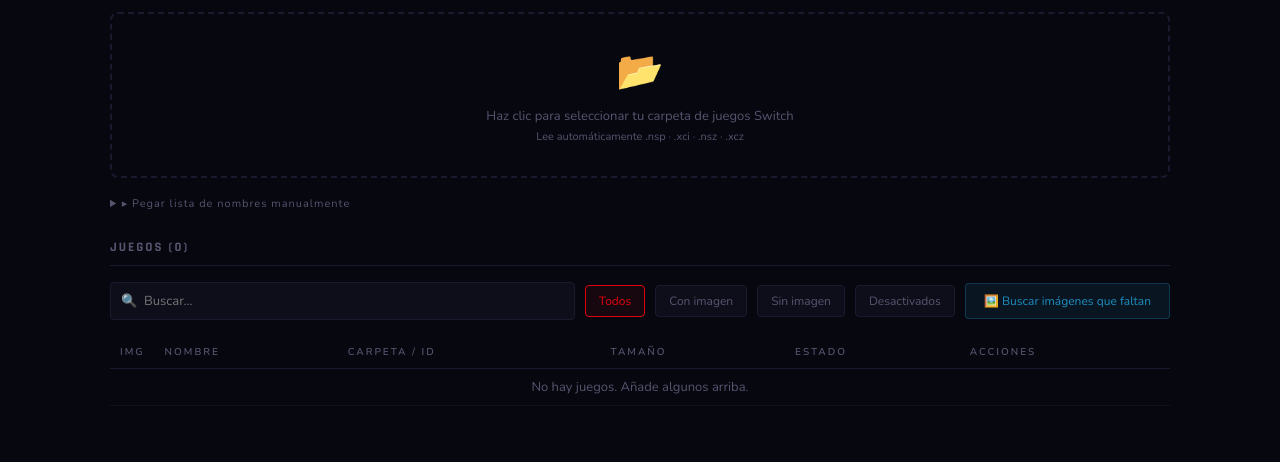
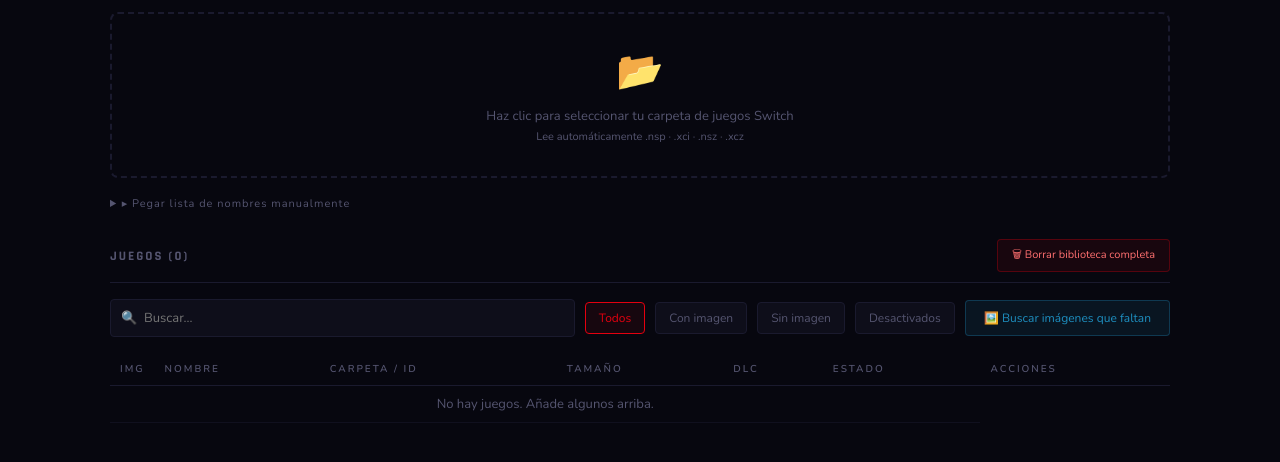
Before and after one commit to jagovillora/switchapp, a Flask app: page /admin/juegos in a window 1280 px wide. Shown: the part 318-780 px from the top of the page. Run offline with Flask 3, Linux system fonts and the light colour scheme; the visitor is signed in with stand-in values (Sample User, id 1); data that the repository does not hold is empty.

Commit message:
feat: borrar biblioteca + DLC count por juego
- Botón "Borrar biblioteca completa" con confirmación en admin/juegos
- Columna DLC en la tabla de juegos
- Selector de carpeta: clasifica archivos por Title ID (base/DLC/update)
- Empareja DLCs con su juego base por prefijo de Title ID (13 hex chars)
- Muestra DLC count en la preview antes de importar
- Envía dlc_counts como JSON al backend y lo guarda en la BD

Co-Authored-By: Claude Sonnet 4.6 <noreply@anthropic.com>

```diff
--- a/app.py
+++ b/app.py
@@ -61,6 +61,7 @@ def init_db():
                 size_mb         INTEGER DEFAULT 0,
                 image_url       TEXT DEFAULT '',
                 active          INTEGER DEFAULT 1,
+                dlc_count       INTEGER DEFAULT 0,
                 created_at      TEXT DEFAULT (datetime('now'))
             );
             CREATE TABLE IF NOT EXISTS selections (
@@ -450,19 +451,34 @@ def admin_add_game():
 @admin_required
 def admin_bulk_add():
     raw   = request.form.get('bulk_names','')
+    try:
+        dlc_map = json.loads(request.form.get('dlc_counts','{}'))
+    except Exception:
+        dlc_map = {}
     lines = [l.strip() for l in raw.splitlines() if l.strip()]
     added = skipped = 0
     for line in lines:
         display = clean_name_for_search(line) or line
         img = fetch_sgdb_image(display)
+        dlc_count = int(dlc_map.get(line, 0))
         try:
             with get_db() as db:
-                db.execute("""INSERT INTO games (name, display_name, size_mb, image_url)
-                    VALUES (?,?,0,?)""", (line, display, img))
+                db.execute("""INSERT INTO games (name, display_name, size_mb, image_url, dlc_count)
+                    VALUES (?,?,0,?,?)""", (line, display, img, dlc_count))
                 db.commit()
             added += 1
         except: skipped += 1
     flash(f'{added} juegos añadidos, {skipped} ya existían', 'success')
+    return redirect(url_for('admin_games'))
+
+@app.route('/admin/juegos/drop_all', methods=['POST'])
+@admin_required
+def admin_drop_all_games():
+    with get_db() as db:
+        db.execute("DELETE FROM selections")
+        db.execute("DELETE FROM games")
+        db.commit()
+    flash('Biblioteca borrada completamente', 'success')
     return redirect(url_for('admin_games'))
 
 @app.route('/admin/juegos/toggle/<int:gid>', methods=['POST'])
--- a/templates/admin_games.html
+++ b/templates/admin_games.html
@@ -186,6 +186,7 @@ body{background:var(--bg);color:var(--text);font-family:'Nunito',sans-serif;min-
       <div class="file-list" id="fileList"></div>
       <form method="POST" action="/admin/juegos/bulk" id="folderForm">
         <textarea name="bulk_names" id="bulkNames" style="display:none"></textarea>
+        <input type="hidden" name="dlc_counts" id="dlcCounts" value="{}">
         <div style="display:flex;gap:10px">
           <button type="submit" class="btn btn-red">IMPORTAR JUEGOS →</button>
           <button type="button" class="btn btn-ghost" onclick="resetFolder()">Cancelar</button>
@@ -216,6 +217,12 @@ body{background:var(--bg);color:var(--text);font-family:'Nunito',sans-serif;min-
   <div class="sec">
     <div class="sec-h">
       <h3>Juegos ({{ games|length }})</h3>
+      <form method="POST" action="/admin/juegos/drop_all"
+            onsubmit="return confirm('⚠️ ¿Borrar TODOS los juegos? Esto también eliminará las selecciones de los clientes. No se puede deshacer.')">
+        <button type="submit" class="btn btn-danger" style="font-size:11px;padding:6px 14px">
+          🗑 Borrar biblioteca completa
+        </button>
+      </form>
     </div>
     <div class="filters">
       <div class="srch">
@@ -237,6 +244,7 @@ body{background:var(--bg);color:var(--text);font-family:'Nunito',sans-serif;min-
         <th>Nombre</th>
         <th>Carpeta / ID</th>
         <th>Tamaño</th>
+        <th>DLC</th>
         <th>Estado</th>
         <th>Acciones</th>
       </tr></thead>
@@ -268,6 +276,13 @@ body{background:var(--bg);color:var(--text);font-family:'Nunito',sans-serif;min-
             {% if g.size_mb>=1024 %}{{ (g.size_mb/1024)|round(1) }} GB
             {% elif g.size_mb>0 %}{{ g.size_mb }} MB
             {% else %}<span style="color:var(--bd)">—</span>{% endif %}
+          </td>
+          <td style="font-size:12px;text-align:center">
+            {% if g.dlc_count > 0 %}
+              <span style="color:var(--blue);font-weight:700">{{ g.dlc_count }}</span>
+            {% else %}
+              <span style="color:var(--bd)">—</span>
+            {% endif %}
           </td>
           <td>
             <span style="font-size:11px;color:{% if g.active %}var(--success){% else %}var(--muted){% endif %}">
@@ -405,47 +420,84 @@ function cleanName(filename) {
   return n.trim().replace(/[-_.\s]+$/, '').toLowerCase();
 }
 
-function isBaseGame(filename) {
+// Devuelve el Title ID de 16 chars en mayúsculas, o null
+function getTitleId(filename) {
+  const m = filename.toUpperCase().match(/\[([0-9A-F]{16})\]/);
+  return m ? m[1] : null;
+}
+
+// Los 13 primeros hex chars identifican el juego; los 3 últimos el tipo
+function getTitlePrefix(filename) {
+  const id = getTitleId(filename);
+  return id ? id.slice(0, 13) : null;
+}
+
+function classifyFile(filename) {
   const upper = filename.toUpperCase();
+  const id = getTitleId(filename);
 
-  // 1. Filtro por palabras clave → descartar DLC y updates
-  if (/\[DLC\]|\[UPD\]|\[UPDATE\]|\bDLC\b|\bUPDATE\b|\bUPD\b|\bPATCH\b/.test(upper)) return false;
+  // Marcadores de texto explícitos
+  if (/\[UPD\]|\[UPDATE\]|\bUPDATE\b|\bUPD\b|\bPATCH\b/.test(upper)) return 'update';
+  if (/\[DLC\]|\bDLC\b/.test(upper)) return 'dlc';
 
-  // 2. Filtro por Title ID de Switch (16 hex chars entre corchetes)
-  //    • termina en 000 → juego base  ✅
-  //    • termina en 800 → update       ❌
-  //    • 001-7FF        → DLC          ❌
-  const m = upper.match(/\[([0-9A-F]{16})\]/);
-  if (m) {
-    const suffix = parseInt(m[1].slice(-3), 16);
-    if (suffix === 0x800) return false;           // update
-    if (suffix > 0 && suffix < 0x800) return false; // DLC
-    // suffix === 0 → juego base ✅
+  if (id) {
+    const suffix = parseInt(id.slice(-3), 16);
+    if (suffix === 0x800) return 'update';
+    if (suffix > 0 && suffix < 0x800) return 'dlc';
+    return 'base'; // suffix === 0
   }
-
-  return true;
+  return 'base'; // sin Title ID → asumimos base
 }
 
 function handleFolder(input) {
   const allFiles = Array.from(input.files)
     .filter(f => GAME_EXTS.some(ext => f.name.toLowerCase().endsWith(ext)));
 
-  // Paso 1: solo juegos base
-  const baseGames = allFiles.filter(f => isBaseGame(f.name));
+  // Clasificar todos los archivos
+  const baseFiles = [], dlcFiles = [];
+  for (const f of allFiles) {
+    const type = classifyFile(f.name);
+    if (type === 'base') baseFiles.push(f);
+    else if (type === 'dlc') dlcFiles.push(f);
+    // updates → ignorar
+  }
 
-  // Paso 2: deduplicar por nombre limpio (por si hay el mismo juego en varias carpetas)
-  const seen = new Set();
-  const unique = [];
-  for (const f of baseGames) {
-    const key = cleanName(f.name);
-    if (key && !seen.has(key)) {
-      seen.add(key);
-      unique.push(f.name);
+  // Contar DLCs por prefix de Title ID o por nombre limpio
+  const dlcByPrefix = {}, dlcByName = {};
+  for (const f of dlcFiles) {
+    const prefix = getTitlePrefix(f.name);
+    if (prefix) {
+      dlcByPrefix[prefix] = (dlcByPrefix[prefix] || 0) + 1;
+    } else {
+      const key = cleanName(f.name);
+      dlcByName[key] = (dlcByName[key] || 0) + 1;
     }
+  }
+
+  // Deduplicar juegos base
+  const seenPrefix = new Set(), seenName = new Set();
+  const unique = [], dlcCountMap = {};
+
+  for (const f of baseFiles) {
+    const prefix = getTitlePrefix(f.name);
+    const key    = cleanName(f.name);
+
+    if (prefix) {
+      if (seenPrefix.has(prefix)) continue;
+      seenPrefix.add(prefix);
+    } else {
+      if (!key || seenName.has(key)) continue;
+      seenName.add(key);
+    }
+
+    const dlcs = prefix ? (dlcByPrefix[prefix] || 0) : (dlcByName[key] || 0);
+    unique.push(f.name);
+    if (dlcs > 0) dlcCountMap[f.name] = dlcs;
   }
   unique.sort();
 
-  const skipped = allFiles.length - unique.length;
+  const skippedDlc    = dlcFiles.length;
+  const skippedUpdate = allFiles.length - baseFiles.length - dlcFiles.length;
 
   if (!unique.length) {
     toast('No se encontraron juegos base (.nsp/.xci/.nsz/.xcz) en esa carpeta','warn');
@@ -454,12 +506,19 @@ function handleFolder(input) {
   }
 
   document.getElementById('bulkNames').value = unique.join('\n');
+  document.getElementById('dlcCounts').value = JSON.stringify(dlcCountMap);
+
+  const dlcTotal = Object.values(dlcCountMap).reduce((a,b)=>a+b, 0);
   document.getElementById('folderSummary').textContent =
-    `✅ ${unique.length} juego${unique.length!==1?'s':''} base encontrado${unique.length!==1?'s':''}` +
-    (skipped > 0 ? ` · ${skipped} DLC/update descartado${skipped!==1?'s':''}` : '');
+    `✅ ${unique.length} juego${unique.length!==1?'s':''} encontrado${unique.length!==1?'s':''}` +
+    (dlcTotal  > 0 ? ` · ${dlcTotal} DLC${dlcTotal!==1?'s':''}` : '') +
+    (skippedDlc+skippedUpdate > 0 ? ` · ${skippedDlc} DLC + ${skippedUpdate} update${skippedUpdate!==1?'s':''} descartados` : '');
 
   const list = document.getElementById('fileList');
-  list.innerHTML = unique.slice(0,100).map(n=>`<div><span class="fname">${n}</span></div>`).join('');
+  list.innerHTML = unique.slice(0,100).map(n => {
+    const dlcs = dlcCountMap[n];
+    return `<div><span class="fname">${n}</span>${dlcs ? ` <span style="color:var(--blue);font-size:10px;margin-left:6px">${dlcs} DLC${dlcs>1?'s':''}</span>` : ''}</div>`;
+  }).join('');
   if (unique.length > 100) list.innerHTML += `<div style="color:var(--muted)">...y ${unique.length-100} más</div>`;
 
   document.getElementById('folderZone').style.display = 'none';
```
